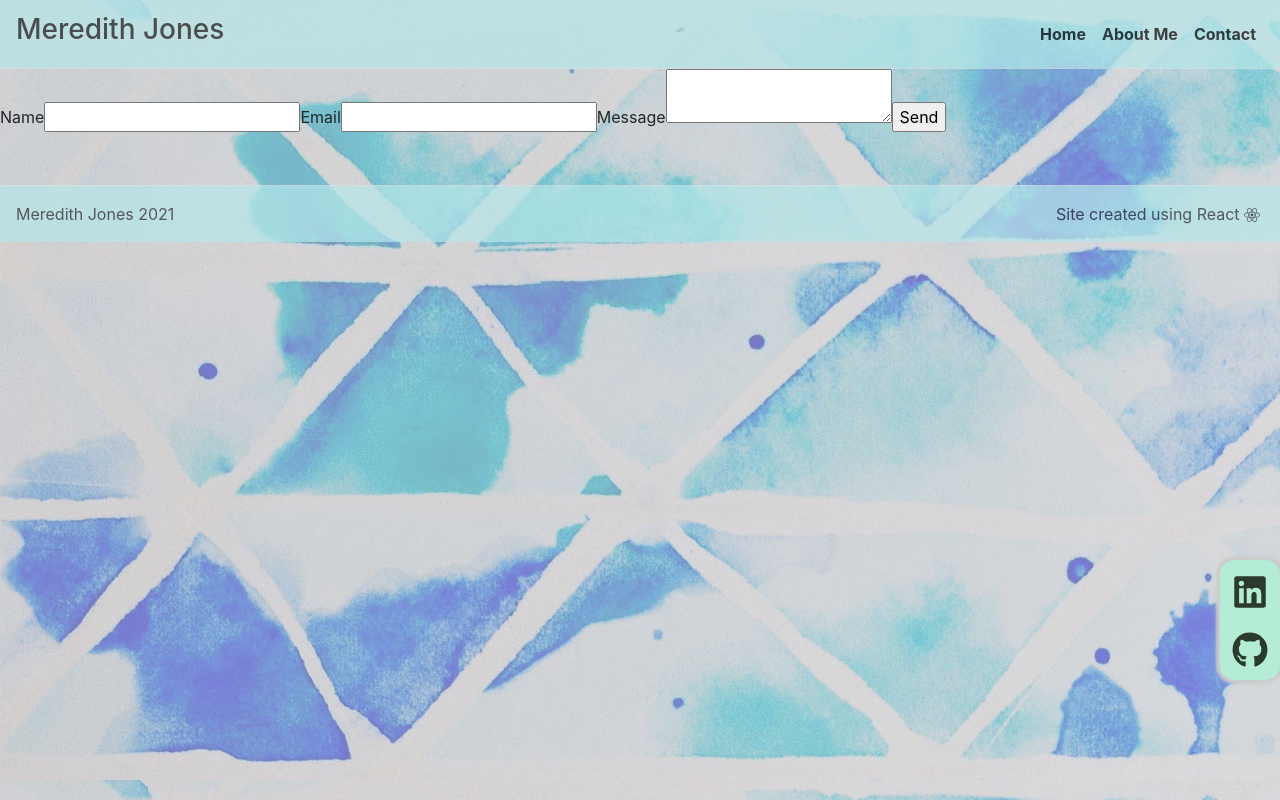
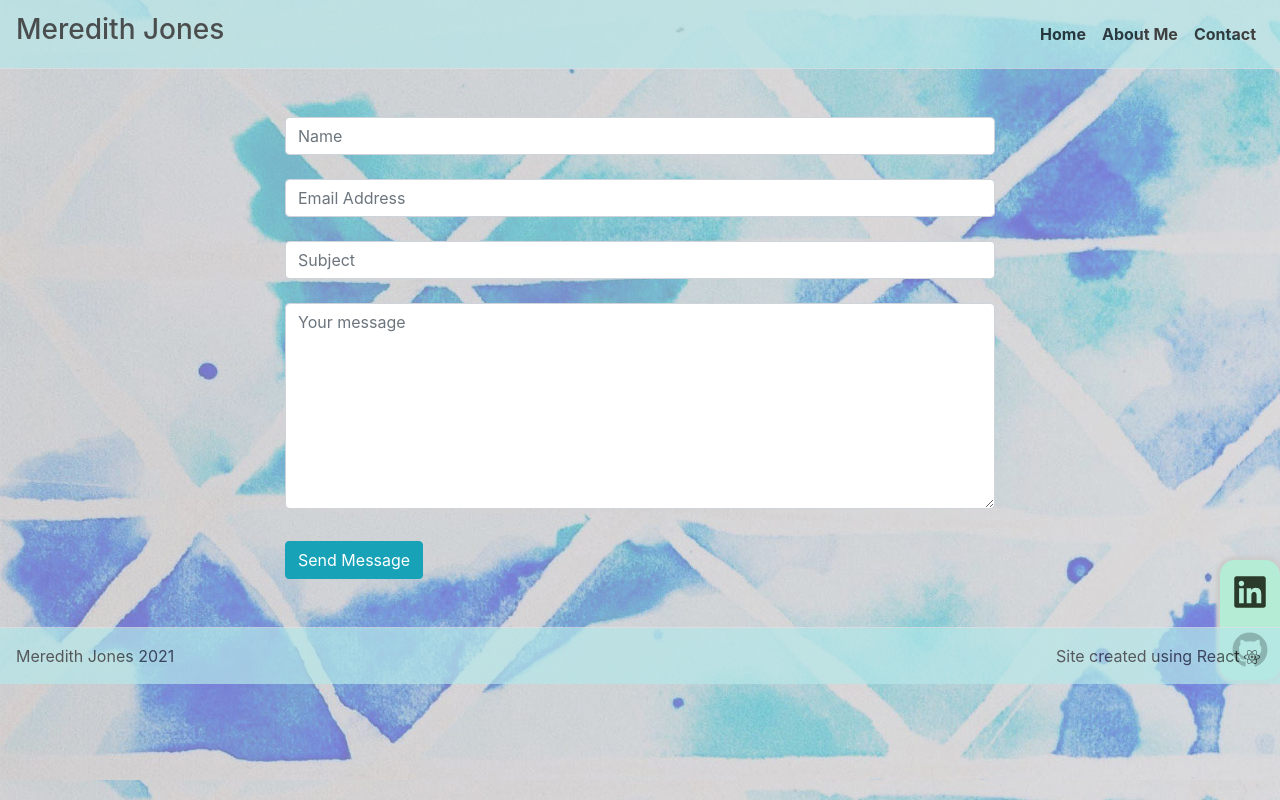
Before and after one commit to meredithajones/2021-Portfolio, a React (Create React App) app: page /contact in a window 1280 px wide. Built offline with nearby package versions, Linux system fonts and the light colour scheme.

Commit message:
Initial setup for Recapcha component

```diff
--- a/package.json
+++ b/package.json
@@ -1,5 +1,5 @@
 {
-  "homepage": "https://github.com/meredithajones/spring_2021_portfolio",
+  "homepage": "https://meredithajones.github.io/spring_2021_portfolio",
   "name": "march_portfolio",
   "version": "0.1.0",
   "private": true,
@@ -17,6 +17,7 @@
     "react-bootstrap": "^1.5.0",
     "react-dom": "^17.0.1",
     "react-icons": "^4.2.0",
+    "react-recaptcha": "^2.3.10",
     "react-router-dom": "^5.2.0",
     "react-scripts": "4.0.3",
     "react-spring": "^8.0.27",
--- a/public/index.html
+++ b/public/index.html
@@ -38,6 +38,9 @@
 
       To begin the development, run `npm start` or `yarn start`.
       To create a production bundle, use `npm run build` or `yarn build`.
-    -->
+      -->
+      <script src="https://www.google.com/recaptcha/api.js?onload=onloadCallback&render=explicit"
+      async defer>
+  </script>
   </body>
 </html>
--- a/src/Pages/ContactPage.js
+++ b/src/Pages/ContactPage.js
@@ -1,35 +1,54 @@
 import React from 'react';
-import Hero from '../Components/Hero';
-import Content from '../Components/Content';
-import Form from 'react-bootstrap/Form';
-import Button from 'react-bootstrap/Button';
+import ReCAPTCHA from "react-google-recaptcha";
 
-import Axios from 'axios';
+// import Hero from '../Components/Hero';
+// import Content from '../Components/Content';
+// import Form from 'react-bootstrap/Form';
+// import Button from 'react-bootstrap/Button';
+
+// import Axios from 'axios';
 import emailjs from 'emailjs-com';
+import{ init } from 'emailjs-com';
+init("user_rMuPcHScdQ7joaXqMmqZr");
 
 export default function ContactUs() {
 
         function sendEmail(e) {
             e.preventDefault();
 
-        emailjs.sendForm('gmail', 'youtube_template', e.target, 'user_rMuPcHScdQ7joaXqMmqZr')
+        emailjs.sendForm('service_zimcbdw', 'template_e90bbd3', e.target, 'user_rMuPcHScdQ7joaXqMmqZr')
         .then((result) => {
             console.log(result.text);
         }, (error) => {
             console.log(error.text);
         });
+        e.target.reset()
     }
 
-  return (
-    <form className="contact-form" onSubmit={sendEmail}>
-      <input type="hidden" name="contact_number" />
-      <label>Name</label>
-      <input type="text" name="user_name" />
-      <label>Email</label>
-      <input type="email" name="user_email" />
-      <label>Message</label>
-      <textarea name="message" />
-      <input type="submit" value="Send" />
+
+    return(
+        <div>
+            <div className="container">
+            <form onSubmit={sendEmail}>
+                    <div className="row pt-5 mx-auto">
+                        <div className="col-8 form-group mx-auto">
+                            <input type="text" className="form-control" placeholder="Name" name="name"/>
+                        </div>
+                        <div className="col-8 form-group pt-2 mx-auto">
+                            <input type="email" className="form-control" placeholder="Email Address" name="email"/>
+                        </div>
+                        <div className="col-8 form-group pt-2 mx-auto">
+                            <input type="text" className="form-control" placeholder="Subject" name="subject"/>
+                        </div>
+                        <div className="col-8 form-group pt-2 mx-auto">
+                            <textarea className="form-control" id="" cols="30" rows="8" placeholder="Your message" name="message"></textarea>
+                        </div>
+                        <div className="col-8 pt-3 mx-auto">
+                            <input type="submit" className="btn btn-info" value="Send Message"></input>
+                        </div>
+                    </div>
                 </form>
-  );
+            </div>
+        </div>
+    )
 }
```
Also changed, not shown: src/Components/ReCaptcha.js (added, +15 -0 lines), 24 other files (tests, documents, lock files or other folders). Lines whose indentation alone changed are shown as unchanged.
